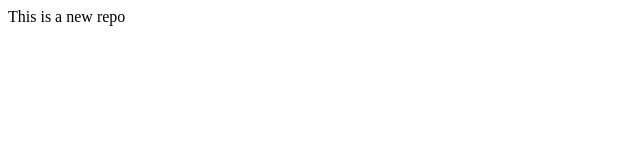
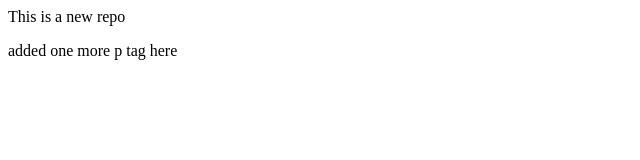
Before and after one commit to VCodeWithHeart/localrepo, a plain HTML site: page index.html in a window 1280 px wide. Shown: the whole page, without its empty margins (0-640 px from the left). Drawn offline with Linux system fonts and the light colour scheme.

Commit message:
added one more p tag here

```diff
--- a/index.html
+++ b/index.html
@@ -1 +1,2 @@
 <p>This is a new repo</p>
+<p>added one more p tag here</p>
```
